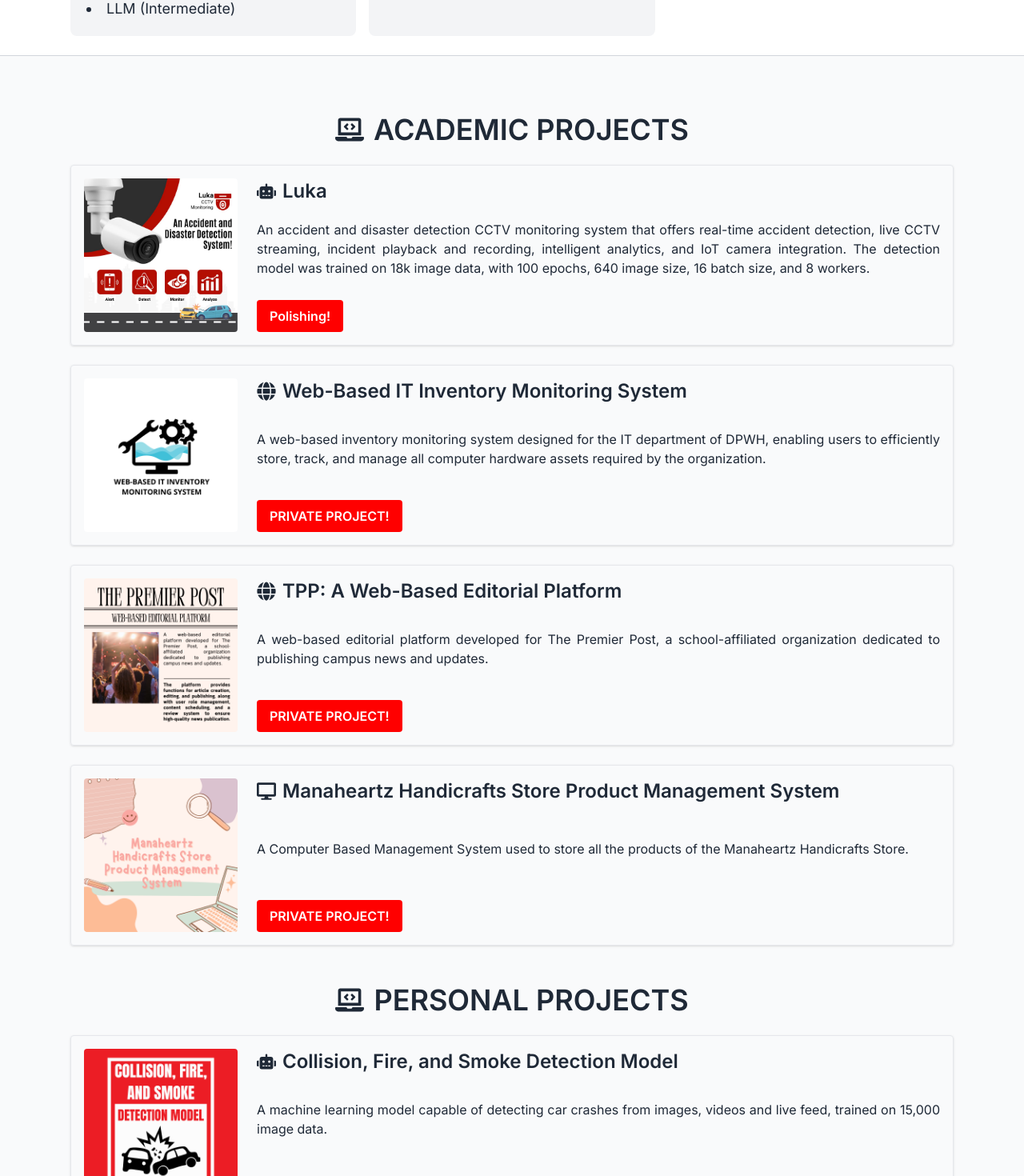
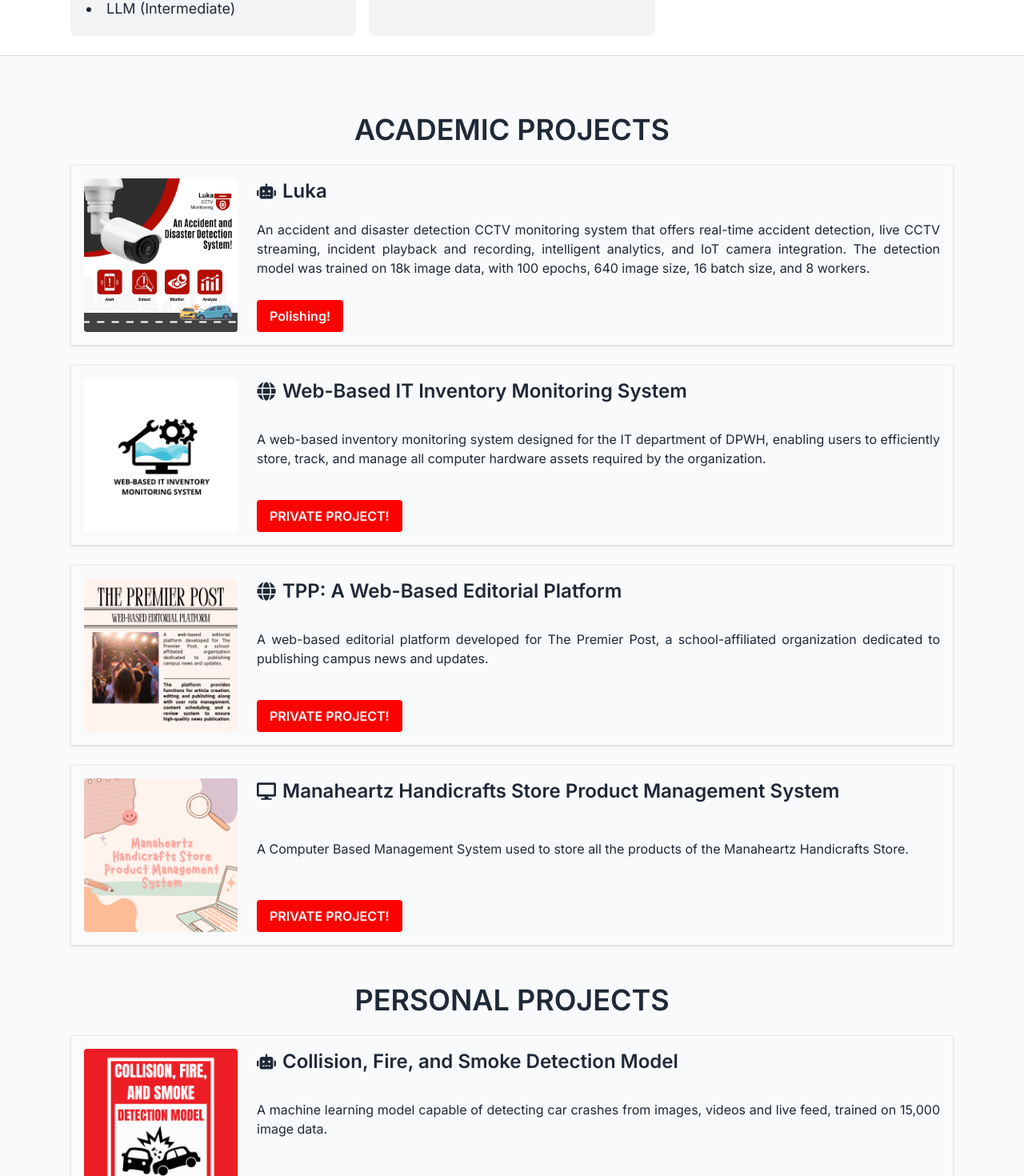
Before and after one commit to BrianShiroe/portfolio-react-typescript-tailwind, a React (Vite) app: page / in a window 1280 px wide. Shown: the part 2433-3903 px from the top of the page at 80% size. Built offline with nearby package versions, Linux system fonts and the light colour scheme.

Commit message:
Update Projects.tsx

```diff
--- a/src/pages/Projects.tsx
+++ b/src/pages/Projects.tsx
@@ -196,20 +196,14 @@ const ProjectCard: React.FC<Project> = ({
 
 const Projects: React.FC = () => (
   <div className="p-6 max-w-6xl mx-auto">
-    <h1 className="animated bounce-in flex justify-center items-center space-x-3 text-4xl font-bold mb-6 text-center">
-      <FaLaptopCode />
-      <span>ACADEMIC PROJECTS</span>
-    </h1>
+    <h1 className="animated bounce-in text-4xl font-bold mb-6 text-center">ACADEMIC PROJECTS</h1>
     <div className="projects-container academic mb-12">
       {projects.academic.map((project) => (
         <ProjectCard key={project.id} {...project} />
       ))}
     </div>
 
-    <h1 className="animated bounce-in flex justify-center items-center space-x-3 text-4xl font-bold mb-6 text-center">
-      <FaLaptopCode />
-      <span>PERSONAL PROJECTS</span>
-    </h1>
+    <h1 className="animated bounce-in text-4xl font-bold mb-6 text-center">PERSONAL PROJECTS</h1>
     <div className="projects-container personal">
       {projects.personal.map((project) => (
         <ProjectCard key={project.id} {...project} />
```
